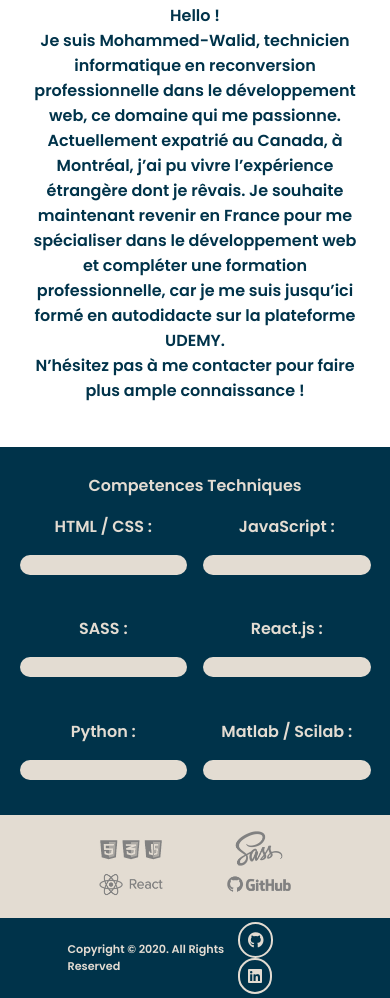
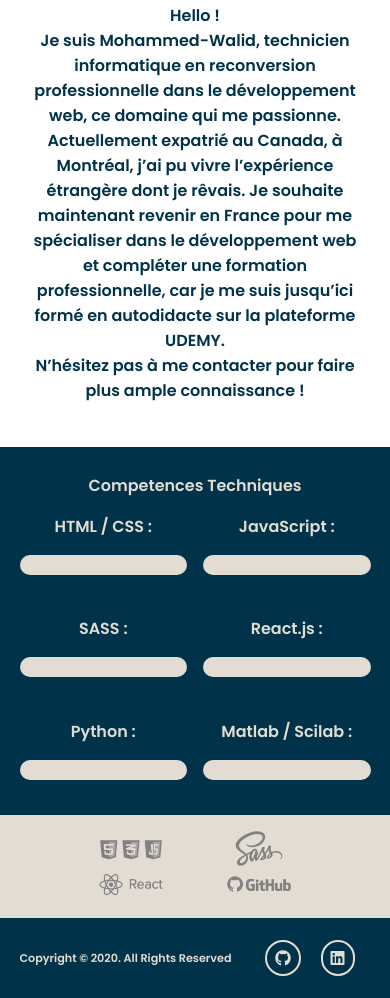
Before and after one commit to iLnsiC/PortFolio-Mohammed-Walid-Zeghoudi, a plain HTML site: page index.html in a window 390 px wide. Shown: the part 803-1801 px from the top of the page. Drawn offline with Linux system fonts and the light colour scheme.

Commit message:
Update Responsive.css

```diff
--- a/CSS/Responsive.css
+++ b/CSS/Responsive.css
@@ -187,4 +187,7 @@
   .item-text-title {
     font-size: 1.2rem;
   }
+  #main-footer .container{
+    padding: 0;
+  }
 }
```
